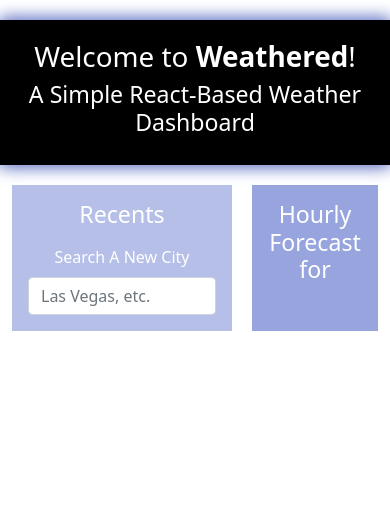
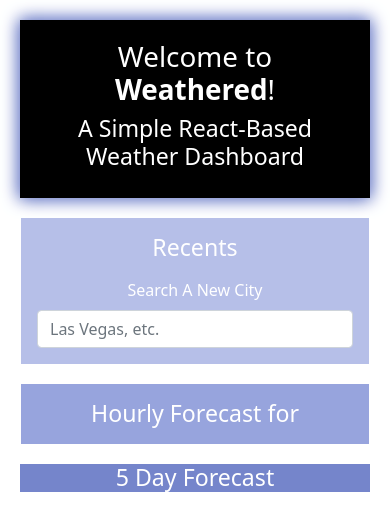
Before and after one commit to seddboi/Weathered, a React (Create React App) app: page / in a window 390 px wide. Shown: the top 530 px of the page. Built offline with nearby package versions, Linux system fonts and the light colour scheme.

Commit message:
fixed containers, added media queries for mobile responsive feature

```diff
--- a/src/App.js
+++ b/src/App.js
@@ -2,11 +2,13 @@ import React from 'react';
 import './App.css';
 
 import Overview from './Components/Overview/overview.js';
+import Fiveday from './Components/5 Day Forecast/fiveday';
 
 function App() {
   return (
     <div>
       <Overview />
+      <Fiveday />
     </div>
   );
 }
--- /dev/null
+++ b/src/Components/5 Day Forecast/fiveday.css
@@ -0,0 +1,6 @@
+#five-day-section {
+    color: var(--white);
+    background: var(--darkblue);
+    margin: 20px;
+    text-align: center;
+}
--- /dev/null
+++ b/src/Components/5 Day Forecast/fiveday.js
@@ -0,0 +1,16 @@
+import React from 'react';
+import './fiveday.css';
+
+function Fiveday() {
+    return (
+        <div class='jumbotron' id='five-day-section'>
+            <h3 class=''>5 Day Forecast</h3>
+
+            <div class='container-fluid' id='5-day-forecast'>
+
+            </div>
+        </div>
+    )
+};
+
+export default Fiveday;
--- a/src/Components/Overview/overview.css
+++ b/src/Components/Overview/overview.css
@@ -10,10 +10,13 @@
     color: var(--white);
     background: var(--black);
     text-align: center;
-    margin-top: 20px;
-    margin-bottom: 20px;
+    margin: 20px;
     padding: 20px;
     box-shadow: 0px 0px 15px var(--darkblue), 0px 0px 17px var(--darkblue);
+}
+
+#center-page {
+    margin: 9px;
 }
 
 #search-bar-recents {
@@ -29,3 +32,15 @@
     background: var(--mediumblue);
     text-align: center;
 }
+
+@media only screen and (max-width: 610px) {
+    #center-page {
+        display: flex;
+        flex-direction: column;
+    }
+
+    #search-bar-recents {
+        margin-right: 0px;
+        margin-bottom: 20px;
+    }
+}
--- a/src/Components/Overview/overview.js
+++ b/src/Components/Overview/overview.js
@@ -4,13 +4,13 @@ import './overview.css';
 function Overview() {
     return (
         <div>
-            <div class='jumbotron container' id='heading-title'>
+            <div class='jumbotron' id='heading-title'>
                 <h1>Welcome to <strong>Weathered</strong>!</h1>
                 <h3>A Simple React-Based Weather Dashboard </h3>
             </div>
 
-            <div class='container' id='homepage-skeleton'>
-                <div class='d-flex'>
+            <div class='container-fluid' id='homepage-skeleton'>
+                <div class='d-flex' id='center-page'>
                     <section class='' id='search-bar-recents'>
                         <h3 class='m-3'>Recents</h3>
                         <div id='insert-recent-buttons'>
```
